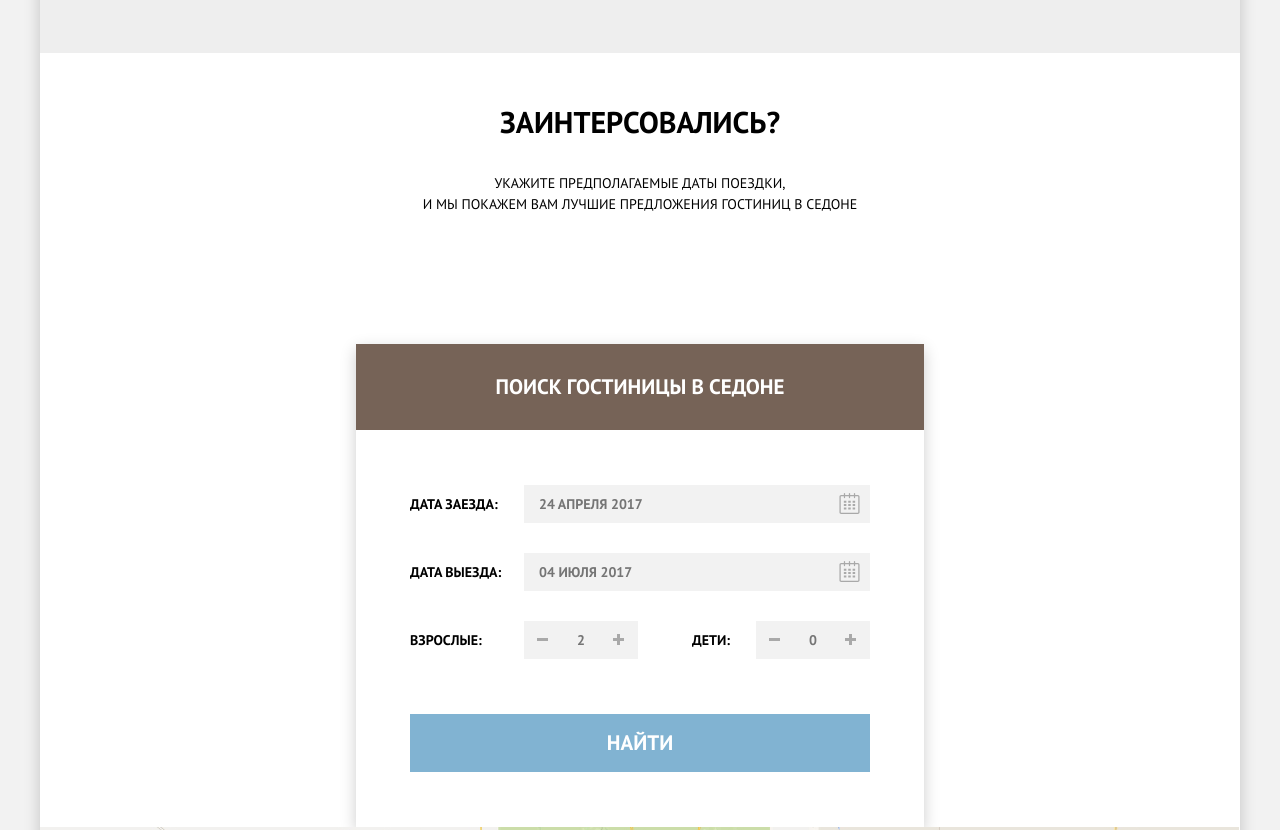
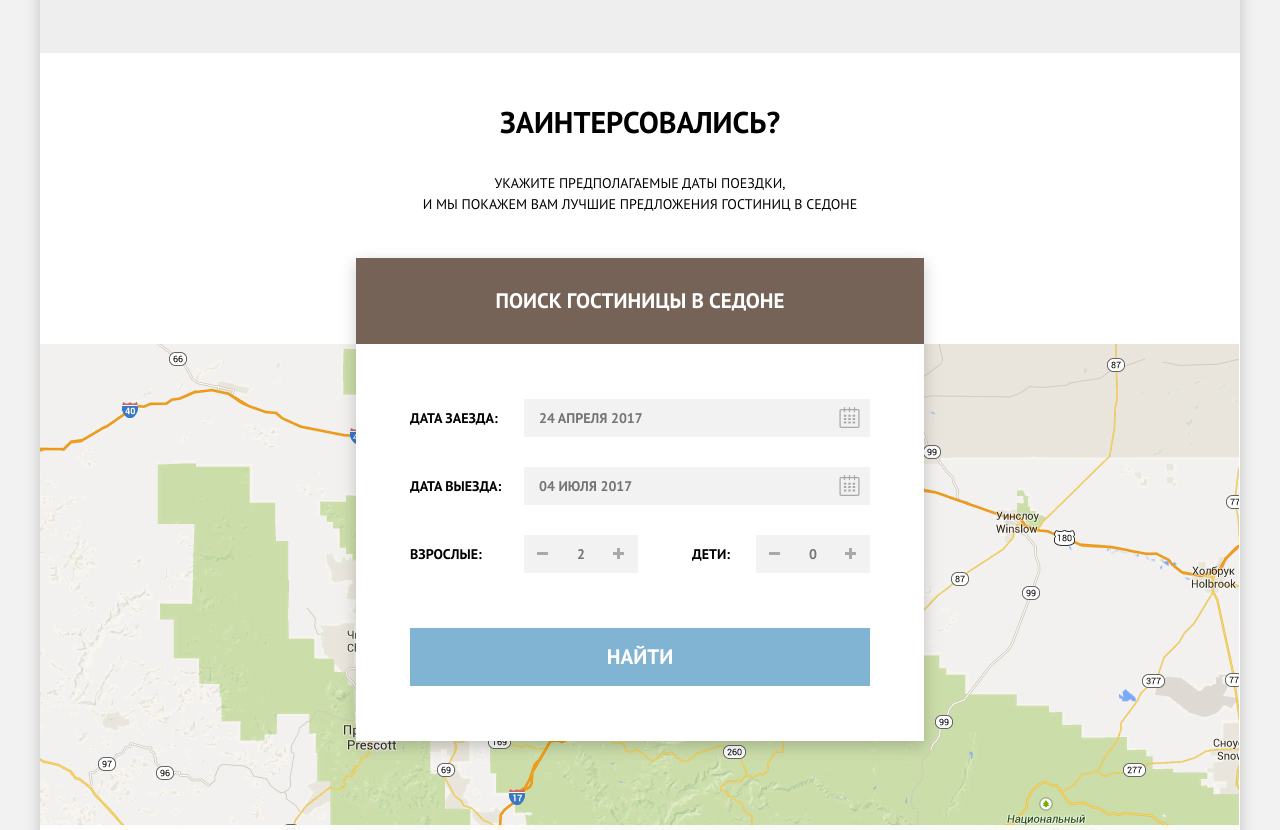
Before and after one commit to varvara-smirnova/1049499-sedona-29, a plain HTML site: page index.html in a window 1280 px wide. Shown: the part 1848-2678 px from the top of the page. Drawn offline with Linux system fonts and the light colour scheme.

Commit message:
Декоративные элементы на главной странице

```diff
--- a/css/style.css
+++ b/css/style.css
@@ -446,9 +446,10 @@ ul {
 .booking-form {
   background-color: var(--basic-white);
   width: 568px;
-  margin-left: auto;
-  margin-right: auto;
   box-shadow: 0px 5px 15px rgba(0, 1, 1, 0.2);
+  position: absolute;
+  margin-top: -86px;
+  margin-left: 316px;
 }
 
 
--- a/index.html
+++ b/index.html
@@ -94,7 +94,6 @@
           </li>
          </ul>
       </div>
-      <section class="booking">
         <div class="booking-header">
         <h2>Заинтерсовались?</h2>
         <p>Укажите предполагаемые даты поездки,<br> и
```
